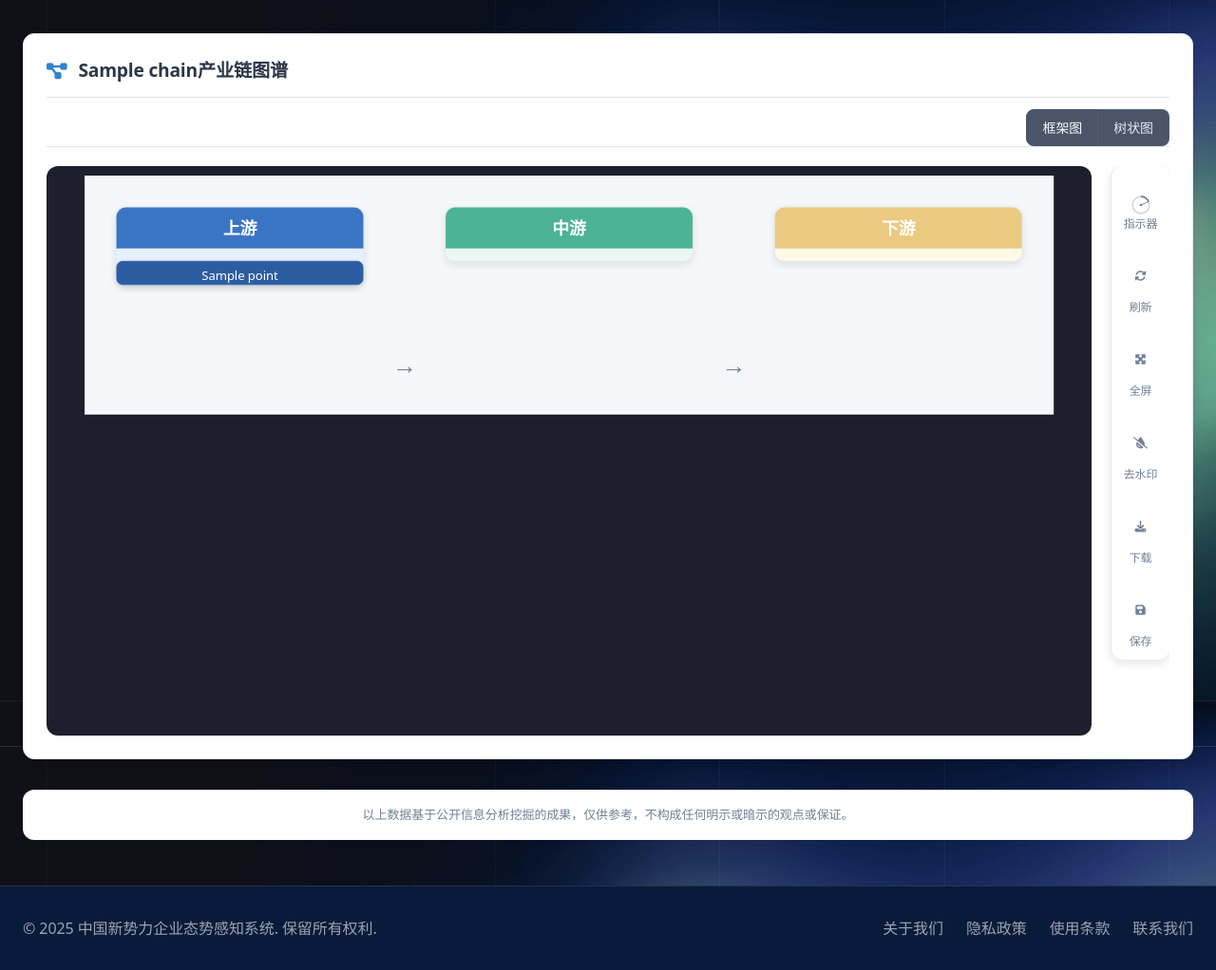
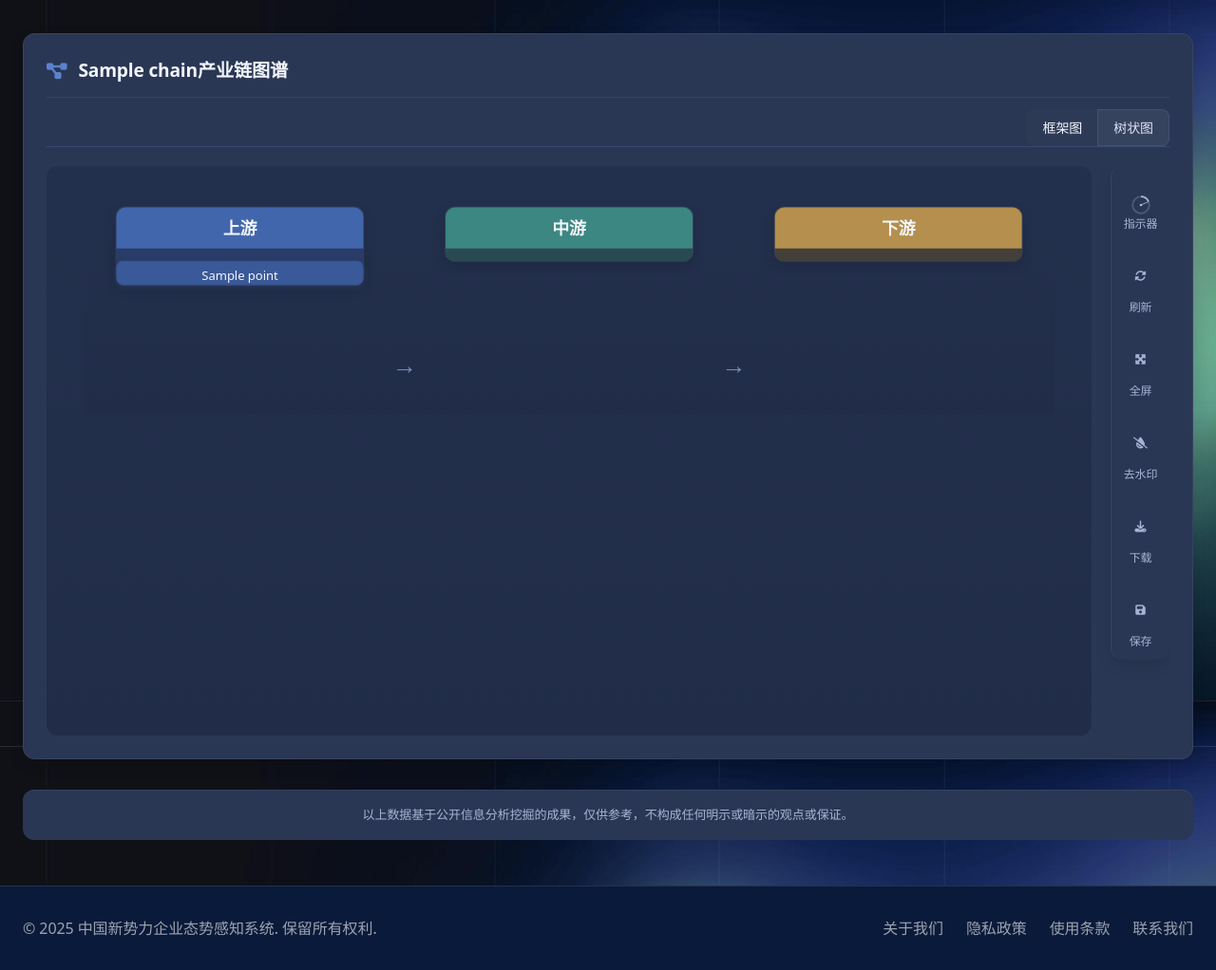
Before and after one commit to cavendishers/ws, a Django app: page /industry/detail/ in a window 1280 px wide. Shown: the part 61-1083 px from the top of the page at 95% size. Run offline with Django 5.2, Linux system fonts and the light colour scheme; tables that the repository leaves empty hold one stand-in row (values such as "Sample post"); some libraries are stand-ins or nearby versions.

Commit message:
按照整个系统的风格，调整了配色，现在产业链图谱页面已经比较协调了，后续继续微调

```diff
--- a/data_hall/static/data_hall/css/industry_chain.css
+++ b/data_hall/static/data_hall/css/industry_chain.css
@@ -2,40 +2,40 @@
 @import url('https://fonts.googleapis.com/css2?family=Inter:wght@300;400;500;600;700&family=Noto+Sans+SC:wght@300;400;500;600;700&display=swap');
 
 :root {
-    /* 简洁单色调主题 - 蓝灰色系 */
-    --primary: #1E1F2E;
-    --secondary: #4A5568;
-    --secondary-rgb: 74, 85, 104;
-    --accent: #718096;
-    --accent-rgb: 113, 128, 150;
-    --card-bg: #2D3748;
-    --input-bg: #4A5568;
-    --text-primary-light: #F7FAFC;
-    --text-secondary-light: #E2E8F0;
-    --text-muted-light: #A0AEC0;
-    --border-light: rgba(113, 128, 150, 0.2);
+    /* 高级科技风主题 - 苹果风格 */
+    --primary: #1D2942;
+    --secondary: #2D3A56;
+    --secondary-rgb: 45, 58, 86;
+    --accent: #4266AC;
+    --accent-rgb: 66, 102, 172;
+    --card-bg: #2A3754;
+    --input-bg: #36435F;
+    --text-primary-light: #F2F5FC;
+    --text-secondary-light: #DCE2F0;
+    --text-muted-light: #A7B3D2;
+    --border-light: rgba(95, 125, 190, 0.25);
 
-    /* 统一的单色调配色 */
-    --node-bg-1: #3a75c4;
-    --node-bg-2: #4a85d4;
-    --node-bg-3: #5a95e4;
-    --node-hover: #2c5da3;
+    /* 优雅科技感节点配色 */
+    --node-bg-1: #4266AC;
+    --node-bg-2: #4E74BC;
+    --node-bg-3: #5A82CC;
+    --node-hover: #3A5998;
 
-    /* 产业链三区域背景颜色设置 */
-    --upstream-bg-light: #e6f0ff;
-    --midstream-bg-light: #ebf8f4;
-    --downstream-bg-light: #fff9e6;
+    /* 产业链三区域背景颜色 - 苹果风格变体 */
+    --upstream-bg-light: #293C68;
+    --midstream-bg-light: #294A50;
+    --downstream-bg-light: #434039;
 
-    /* 产业链三区域标题栏颜色设置 */
-    --upstream-title-bg: #3a75c4;
-    --midstream-title-bg: #4cb396;
-    --downstream-title-bg: #eac980;
+    /* 产业链三区域标题栏颜色 - 优雅变体 */
+    --upstream-title-bg: #4266AC;
+    --midstream-title-bg: #3C8781;
+    --downstream-title-bg: #B48F4D;
 
-    /* 统一蓝色系节点配色 */
-    --node-primary: #2c5da3;
-    --node-secondary: #3a75c4;
-    --node-tertiary: #5a8bd0;
-    --node-light-fill: rgba(90, 139, 208, 0.15);
+    /* 科技感节点配色 - 优化对比度 */
+    --node-primary: #3A5998;
+    --node-secondary: #4266AC;
+    --node-tertiary: #5A82CC;
+    --node-light-fill: rgba(90, 130, 204, 0.15);
 }
 
 /* 全局字体样式 */
@@ -100,7 +100,8 @@ body, button, input, select, textarea {
     overflow: auto;
     position: relative;
     cursor: grab;
-    background-color: var(--primary);
+    background-color: #212D48;
+    background-image: linear-gradient(to bottom, #23304D, #212D48);
     border-radius: 12px;
     min-height: 600px;
 }
@@ -113,7 +114,8 @@ body, button, input, select, textarea {
     transform-origin: 0 0;
     transition: transform 0.2s ease;
     position: relative;
-    background-color: #f5f7fa;
+    background-color: #212D48;
+    background-image: linear-gradient(to bottom, #23304D, #212D48);
 }
 
 .industry-column {
@@ -125,9 +127,9 @@ body, button, input, select, textarea {
     flex-direction: column;
     gap: 16px;
     align-self: flex-start;
-    background-color: #ffffff;
-    box-shadow: 0 4px 10px rgba(0, 0, 0, 0.1);
-    border: 1px solid #e2e8f0;
+    background-color: #2A3754;
+    box-shadow: 0 6px 16px rgba(0, 0, 0, 0.12);
+    border: 1px solid #36435F;
 }
 
 /* 上游部分样式 */
@@ -184,7 +186,7 @@ body, button, input, select, textarea {
 .industry-column .column-title {
     font-size: 22px;
     font-weight: 600;
-    color: #ffffff;
+    color: #F2F5FC;
     padding: 10px 16px;
     display: inline-block;
     letter-spacing: -0.01em;
@@ -195,14 +197,16 @@ body, button, input, select, textarea {
 .midstream-column .node-level-1,
 .downstream-column .node-level-1 {
     background-color: var(--node-primary);
-    color: #ffffff;
+    color: #F2F5FC;
+    box-shadow: 0 4px 8px rgba(61, 86, 150, 0.25);
 }
 
 .upstream-column .node-level-2,
 .midstream-column .node-level-2,
 .downstream-column .node-level-2 {
     background-color: var(--node-secondary);
-    color: #ffffff;
+    color: #F2F5FC;
+    box-shadow: 0 3px 6px rgba(77, 104, 176, 0.25);
 }
 
 .upstream-column .node-level-3,
@@ -222,7 +226,7 @@ body, button, input, select, textarea {
     font-weight: 600;
     text-align: center;
     font-size: 16px;
-    box-shadow: 0 2px 8px rgba(0, 0, 0, 0.1);
+    box-shadow: 0 2px 8px rgba(0, 0, 0, 0.15);
     letter-spacing: -0.005em;
 }
 
@@ -346,7 +350,7 @@ body, button, input, select, textarea {
     align-items: center;
     justify-content: center;
     font-size: 32px;
-    color: #718096;
+    color: #7889B5;
     align-self: flex-start;
     padding-top: 180px;
     min-width: 40px;
@@ -355,8 +359,8 @@ body, button, input, select, textarea {
 /* 侧边栏操作 */
 .graph-sidebar-actions {
     width: 70px;
-    background-color: #ffffff;
-    border-left: 1px solid #e2e8f0;
+    background-color: #2A3754;
+    border-left: 1px solid #36435F;
     display: flex;
     flex-direction: column;
     align-items: center;
@@ -364,7 +368,7 @@ body, button, input, select, textarea {
     margin-left: 20px;
     border-radius: 12px;
     height: fit-content;
-    box-shadow: 0 4px 10px rgba(0, 0, 0, 0.1);
+    box-shadow: 0 6px 16px rgba(0, 0, 0, 0.12);
 }
 
 .graph-sidebar-icon-group {
@@ -379,7 +383,7 @@ body, button, input, select, textarea {
     flex-direction: column;
     align-items: center;
     cursor: pointer;
-    color: #718096;
+    color: #A7B3D2;
     font-size: 12px;
     font-weight: 500;
     text-align: center;
@@ -395,39 +399,39 @@ body, button, input, select, textarea {
 }
 
 .graph-sidebar-item:hover {
-    color: #4A5568;
-    background-color: #f7f8fa;
+    color: #DCE2F0;
+    background-color: #36435F;
 }
 
 /* 页脚 */
 .graph-footer {
-    background-color: #ffffff;
+    background-color: #2A3754;
     text-align: center;
     padding: 16px;
     font-size: 13px;
     font-weight: 400;
-    color: #718096;
-    border-top: 1px solid #e2e8f0;
+    color: #A7B3D2;
+    border-top: 1px solid #36435F;
     margin-top: 1.5rem;
     border-radius: 12px;
 }
 
 .section-card {
-    background-color: #ffffff;
+    background-color: #2A3754;
     border-radius: 12px;
     padding: 1.5rem;
     margin-bottom: 2rem;
-    border: 1px solid #e2e8f0;
-    box-shadow: 0 4px 10px rgba(0, 0, 0, 0.1);
+    border: 1px solid #36435F;
+    box-shadow: 0 6px 16px rgba(0, 0, 0, 0.12);
 }
 
 .section-title {
     font-size: 1.2rem;
     font-weight: 600;
-    color: #2d3748;
+    color: #F2F5FC;
     margin-bottom: 0.8rem;
     padding-bottom: 0.8rem;
-    border-bottom: 1px solid #e2e8f0;
+    border-bottom: 1px solid #36435F;
     display: flex;
     align-items: center;
     gap: 0.75rem;
@@ -435,7 +439,7 @@ body, button, input, select, textarea {
 }
 
 .section-title i {
-    color: #3182ce;
+    color: #5A82CC;
 }
 
 /* 简洁滚动条 */
@@ -445,17 +449,17 @@ body, button, input, select, textarea {
 }
 
 ::-webkit-scrollbar-track {
-    background: #f1f1f1;
+    background: #212D48;
     border-radius: 4px;
 }
 
 ::-webkit-scrollbar-thumb {
-    background: #c4c9d4;
+    background: #4266AC;
     border-radius: 4px;
 }
 
 ::-webkit-scrollbar-thumb:hover {
-    background: #a0aec0;
+    background: #5A82CC;
 }
 
 /* 节点标题优化 */
```
Also changed, not shown: other parts of data_hall/static/data_hall/css/industry_chain.css (+16 -11 lines).
